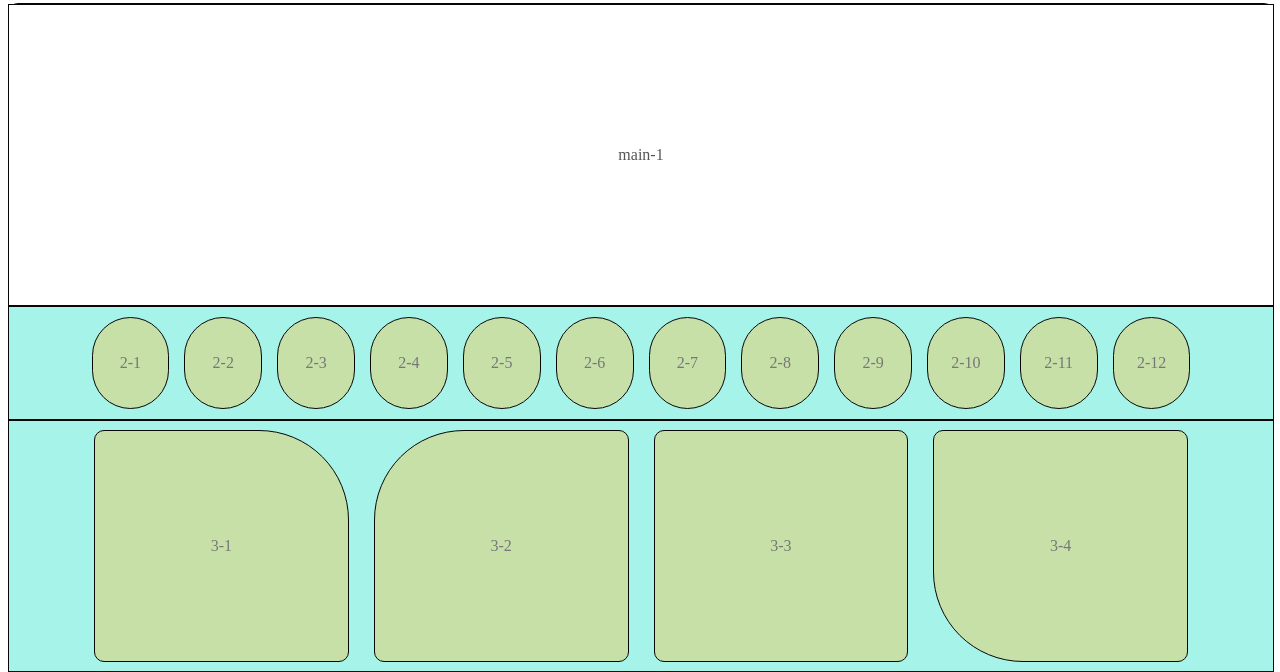
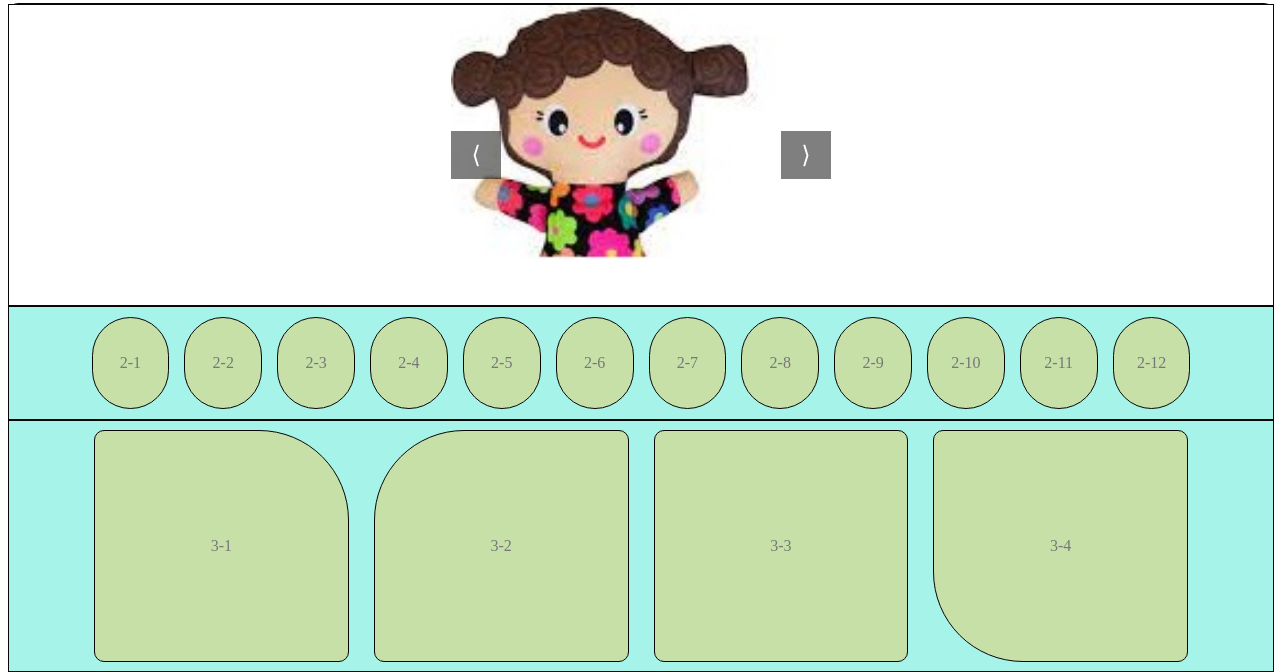
Before and after one commit to web-sandro/layout_loja, a plain HTML site: page index.html in a window 1280 px wide. Shown: the part 125-797 px from the top of the page. Drawn offline with Linux system fonts and the light colour scheme.

Commit message:
inicio_carocel

```diff
--- a/css/stylesheets/style.css
+++ b/css/stylesheets/style.css
@@ -203,13 +203,11 @@
     border-radius: 50px;
     border: 1px solid #070707;
 }
-
 .acessibilidade {
       position: relative;
       display: inline-block;
       cursor: pointer;
 }
-
 .acessibilidade span {
     visibility: hidden;
     width: 120px;
@@ -226,17 +224,14 @@
     opacity: 0;
     transition: opacity 0.3s;
 }
-
 .acessibilidade:hover span {
     visibility: visible;
     opacity: 1;
 }
-
 .acessibilidade i {
     font-size: 24px;
     color: black;
 }
-
 .header-3 a:hover {
     color: #0f39f3;
 }
@@ -349,6 +344,45 @@
     border: 1px solid #070707;
     background: #ffffff;
     color: #555;
+}
+.carousel-container {
+    position: relative;
+    max-width: 30%;
+    height: 300px;
+    margin: auto;
+    border-radius: 5px;
+    overflow: hidden;
+}
+.carousel-inner {
+display: flex;
+transition: transform 0.5s ease-in-out;
+width: 300%;
+}
+.carousel-item {
+flex: 0 0 100%;
+}
+.carousel-item img {
+width: 100%;
+display: block;
+}
+.carousel-buttons {
+position: absolute;
+top: 50%;
+width: 100%;
+display: flex;
+justify-content: space-between;
+transform: translateY(-50%);
+}
+.carousel-buttons button {
+background: rgba(0, 0, 0, 0.5);
+border: none;
+color: white;
+font-size: 24px;
+padding: 10px 20px;
+cursor: pointer;
+}
+.carousel-buttons button:hover {
+background: rgba(0, 0, 0, 0.8);
 }
 .main-2 {
     display: flex;
--- a/index.html
+++ b/index.html
@@ -63,7 +63,25 @@
     <main>
         <div class="container">
             <div class="main">
-                <div class="main-1">main-1</div>
+                <div class="main-1">
+                    <div class="carousel-container">
+                        <div class="carousel-inner" id="carouselInner">
+                            <div class="carousel-item active">
+                            <img src="css/imagens/001.jpg" alt="sandro">
+                            </div>
+                            <div class="carousel-item">
+                            <img src="css/imagens/002.jpg" alt="sandro">
+                            </div>
+                            <div class="carousel-item">
+                            <img src="css/imagens/003.jpg" alt="sandro">
+                            </div>
+                        </div>
+                        <div class="carousel-buttons">
+                            <button onclick="prevSlide()">⟨</button>
+                            <button onclick="nextSlide()">⟩</button>
+                        </div>
+                    </div>
+                </div>
                 <div class="main-2">
                     <div class="main-2-1">2-1</div>
                     <div class="main-2-2">2-2</div>
```
Also changed, not shown: js/script.js (added, +53 -0 lines), css/imagens/001.jpg (added), css/imagens/002.jpg (added), css/imagens/003.jpg (added). Lines whose indentation alone changed are shown as unchanged.
